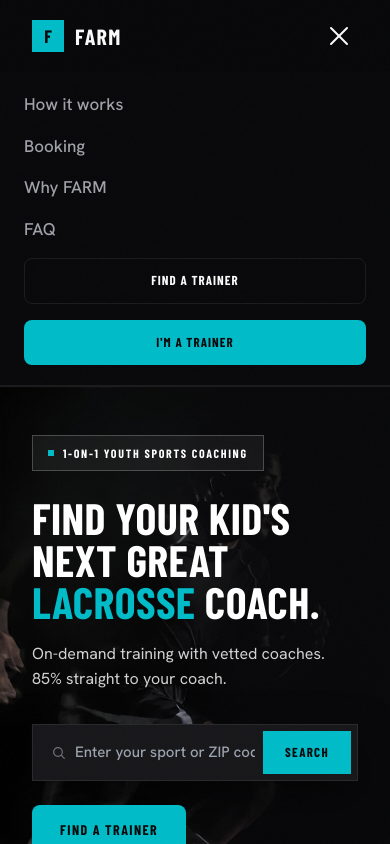
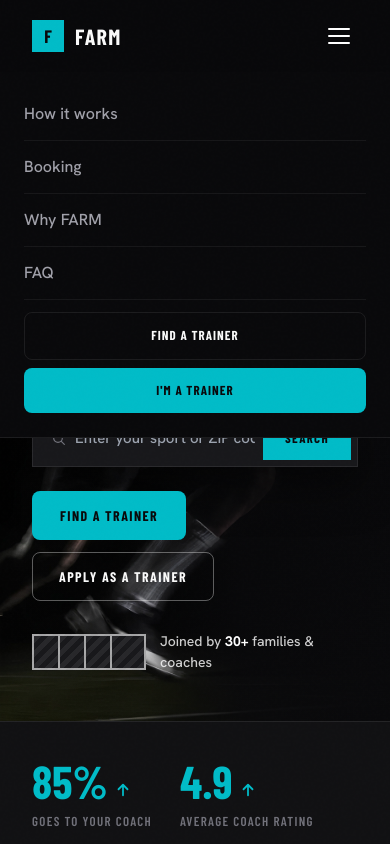
Before and after one commit to winstonkjames6-ops/farm-app, a Next.js app: page / in a window 390 px wide. Both pictures are taken after a click on the button "Toggle menu". Built offline with nearby package versions, Linux system fonts and the light colour scheme; a web font is replaced by a local one.

Commit message:
landing page: fix mobile nav hamburger menu

```diff
--- a/app/page.tsx
+++ b/app/page.tsx
@@ -130,23 +130,24 @@ export default function Home() {
       >
 
         {/* ── NAV ── */}
+        <style>{`
+          @media (max-width: 767px) {
+            .farm-nav-links { display: none !important; }
+            .farm-nav-ctas { display: none !important; }
+            .farm-nav-hamburger { display: flex !important; }
+            .farm-nav-mobile-menu { display: flex !important; }
+          }
+          @media (min-width: 768px) {
+            .farm-nav-hamburger { display: none !important; }
+            .farm-nav-mobile-menu { display: none !important; }
+          }
+        `}</style>
         <nav style={{
           position: 'sticky', top: 0, zIndex: 50,
           background: 'color-mix(in srgb, var(--bg) 84%, transparent)',
           backdropFilter: 'blur(14px)', WebkitBackdropFilter: 'blur(14px)',
           borderBottom: '1px solid var(--line)',
         } as React.CSSProperties}>
-          <style>{`
-            @media (max-width: 767px) {
-              .nav-links { display: none !important; }
-              .nav-ctas  { display: none !important; }
-              .nav-hamburger { display: flex !important; }
-            }
-            @media (min-width: 768px) {
-              .nav-hamburger { display: none !important; }
-              .nav-mobile-menu { display: none !important; }
-            }
-          `}</style>
           <div style={{
             maxWidth: '1240px', margin: '0 auto', padding: '0 32px', height: '72px',
             display: 'flex', alignItems: 'center', justifyContent: 'space-between', gap: '24px',
@@ -162,13 +163,13 @@ export default function Home() {
                 letterSpacing: '.06em', textTransform: 'uppercase', color: 'var(--ink)',
               }}>FARM</span>
             </a>
-            <div className="nav-links" style={{ display: 'flex', alignItems: 'center', gap: '32px' }}>
+            <div className="farm-nav-links" style={{ display: 'flex', alignItems: 'center', gap: '32px' }}>
               <a href="#how-it-works" style={{ textDecoration: 'none', color: 'var(--ink-2)', fontSize: '15px', fontWeight: 500 }}>How it works</a>
               <a href="#booking" style={{ textDecoration: 'none', color: 'var(--ink-2)', fontSize: '15px', fontWeight: 500 }}>Booking</a>
               <a href="#why-farm" style={{ textDecoration: 'none', color: 'var(--ink-2)', fontSize: '15px', fontWeight: 500 }}>Why FARM</a>
               <a href="#faq" style={{ textDecoration: 'none', color: 'var(--ink-2)', fontSize: '15px', fontWeight: 500 }}>FAQ</a>
             </div>
-            <div className="nav-ctas" style={{ display: 'flex', alignItems: 'center', gap: '12px' }}>
+            <div className="farm-nav-ctas" style={{ display: 'flex', alignItems: 'center', gap: '12px' }}>
               <Link href="/login" style={{
                 display: 'inline-flex', alignItems: 'center', textDecoration: 'none',
                 color: 'var(--ink)', fontFamily: "'Barlow Condensed', sans-serif", fontWeight: 700,
@@ -184,49 +185,40 @@ export default function Home() {
               }}>I&apos;m a trainer</Link>
             </div>
             <button
-              className="nav-hamburger"
+              className="farm-nav-hamburger"
               onClick={() => setMenuOpen(o => !o)}
               aria-label="Toggle menu"
-              style={{
-                display: 'none', alignItems: 'center', justifyContent: 'center',
-                background: 'none', border: 'none', cursor: 'pointer', padding: '8px', color: 'var(--ink)',
-              }}
+              style={{ display: 'none', alignItems: 'center', cursor: 'pointer', background: 'none', border: 'none', padding: '8px' }}
             >
-              {menuOpen ? (
-                <svg width="22" height="22" viewBox="0 0 22 22" fill="none" stroke="currentColor" strokeWidth="2" strokeLinecap="round">
-                  <line x1="3" y1="3" x2="19" y2="19" />
-                  <line x1="19" y1="3" x2="3" y2="19" />
-                </svg>
-              ) : (
-                <svg width="22" height="22" viewBox="0 0 22 22" fill="none" stroke="currentColor" strokeWidth="2" strokeLinecap="round">
-                  <line x1="3" y1="6" x2="19" y2="6" />
-                  <line x1="3" y1="11" x2="19" y2="11" />
-                  <line x1="3" y1="16" x2="19" y2="16" />
-                </svg>
-              )}
+              <svg width="22" height="16" viewBox="0 0 22 16" fill="none">
+                <rect y="0" width="22" height="2" rx="1" fill="white"/>
+                <rect y="7" width="22" height="2" rx="1" fill="white"/>
+                <rect y="14" width="22" height="2" rx="1" fill="white"/>
+              </svg>
             </button>
           </div>
           {menuOpen && (
-            <div className="nav-mobile-menu" style={{
+            <div className="farm-nav-mobile-menu" style={{
+              display: 'none', flexDirection: 'column', gap: 0,
               background: 'var(--bg)', borderBottom: '1px solid var(--line)',
-              padding: '20px 24px', display: 'flex', flexDirection: 'column', gap: '16px',
-            }}>
-              <a href="#how-it-works" onClick={() => setMenuOpen(false)} style={{ textDecoration: 'none', color: 'var(--ink-2)', fontSize: '17px', fontWeight: 500 }}>How it works</a>
-              <a href="#booking" onClick={() => setMenuOpen(false)} style={{ textDecoration: 'none', color: 'var(--ink-2)', fontSize: '17px', fontWeight: 500 }}>Booking</a>
-              <a href="#why-farm" onClick={() => setMenuOpen(false)} style={{ textDecoration: 'none', color: 'var(--ink-2)', fontSize: '17px', fontWeight: 500 }}>Why FARM</a>
-              <a href="#faq" onClick={() => setMenuOpen(false)} style={{ textDecoration: 'none', color: 'var(--ink-2)', fontSize: '17px', fontWeight: 500 }}>FAQ</a>
+              padding: '16px 24px 24px', position: 'absolute', top: '72px', left: 0, right: 0, zIndex: 49,
+            } as React.CSSProperties}>
+              <a href="#how-it-works" onClick={() => setMenuOpen(false)} style={{ display: 'block', padding: '14px 0', borderBottom: '1px solid rgba(255,255,255,0.06)', color: 'var(--ink-2)', fontSize: '16px', fontWeight: 500, textDecoration: 'none' }}>How it works</a>
+              <a href="#booking" onClick={() => setMenuOpen(false)} style={{ display: 'block', padding: '14px 0', borderBottom: '1px solid rgba(255,255,255,0.06)', color: 'var(--ink-2)', fontSize: '16px', fontWeight: 500, textDecoration: 'none' }}>Booking</a>
+              <a href="#why-farm" onClick={() => setMenuOpen(false)} style={{ display: 'block', padding: '14px 0', borderBottom: '1px solid rgba(255,255,255,0.06)', color: 'var(--ink-2)', fontSize: '16px', fontWeight: 500, textDecoration: 'none' }}>Why FARM</a>
+              <a href="#faq" onClick={() => setMenuOpen(false)} style={{ display: 'block', padding: '14px 0', borderBottom: '1px solid rgba(255,255,255,0.06)', color: 'var(--ink-2)', fontSize: '16px', fontWeight: 500, textDecoration: 'none' }}>FAQ</a>
               <Link href="/login" onClick={() => setMenuOpen(false)} style={{
-                display: 'flex', alignItems: 'center', justifyContent: 'center', textDecoration: 'none',
+                display: 'block', textDecoration: 'none', textAlign: 'center',
                 color: 'var(--ink)', fontFamily: "'Barlow Condensed', sans-serif", fontWeight: 700,
                 fontSize: '13px', letterSpacing: '.08em', textTransform: 'uppercase',
-                padding: '12px 16px', border: '1px solid var(--line)', borderRadius: '8px', width: '100%',
+                padding: '13px', border: '1px solid var(--line)', borderRadius: '8px', marginTop: '12px',
               }}>Find a trainer</Link>
               <Link href="/login" onClick={() => setMenuOpen(false)} style={{
-                display: 'flex', alignItems: 'center', justifyContent: 'center', textDecoration: 'none',
+                display: 'block', textDecoration: 'none', textAlign: 'center',
                 color: 'var(--accent-ink)', background: 'var(--accent)',
                 fontFamily: "'Barlow Condensed', sans-serif", fontWeight: 700,
                 fontSize: '13px', letterSpacing: '.08em', textTransform: 'uppercase',
-                padding: '13px 18px', borderRadius: '8px', width: '100%',
+                padding: '13px', borderRadius: '8px', marginTop: '8px',
               }}>I&apos;m a trainer</Link>
             </div>
           )}
```
